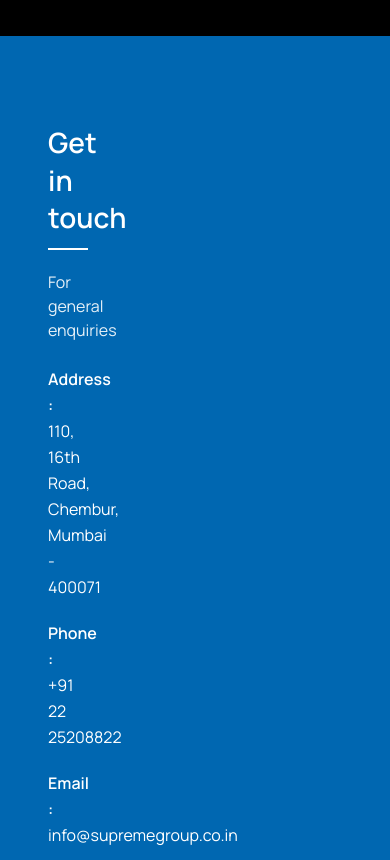
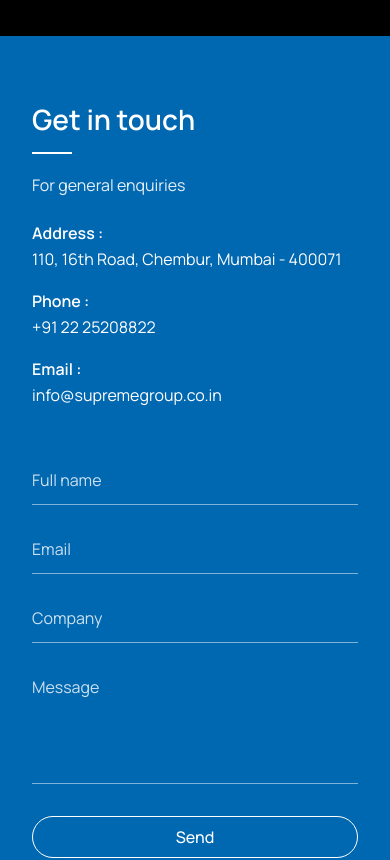
Before and after one commit to Mark-218/suprime-group, a Next.js app: page / in a window 390 px wide. Shown: the part 1220-2080 px from the top of the page. Built offline with nearby package versions, Linux system fonts and the light colour scheme.

Commit message:
minor fix

```diff
--- a/src/components/ContactForm.tsx
+++ b/src/components/ContactForm.tsx
@@ -2,31 +2,41 @@
 
 const ContactForm: React.FC = () => {
   return (
-    <form className="col-span-10 lg:col-span-5 grid grid-cols-1 gap-5">
+    <form className="w-full max-w-full col-span-10 lg:col-span-5 grid grid-cols-1 gap-5 px-4 sm:px-6 lg:px-0">
+      {/* Full name */}
       <input
         type="text"
         placeholder="Full name"
-        className="bg-transparent border-b border-white/50 focus:border-white outline-none py-3 placeholder-white/80 text-base"
+        className="w-full bg-transparent border-b border-white/50 focus:border-white outline-none py-3 placeholder-white/80 text-base"
       />
+
+      {/* Email */}
       <input
         type="email"
         placeholder="Email"
-        className="bg-transparent border-b border-white/50 focus:border-white outline-none py-3 placeholder-white/80 text-base"
+        className="w-full bg-transparent border-b border-white/50 focus:border-white outline-none py-3 placeholder-white/80 text-base"
       />
+
+      {/* Company */}
       <input
         type="text"
         placeholder="Company"
-        className="bg-transparent border-b border-white/50 focus:border-white outline-none py-3 placeholder-white/80 text-base"
+        className="w-full bg-transparent border-b border-white/50 focus:border-white outline-none py-3 placeholder-white/80 text-base"
       />
+
+      {/* Message */}
       <textarea
         placeholder="Message"
         rows={4}
-        className="bg-transparent border-b border-white/50 focus:border-white outline-none py-3 placeholder-white/80 resize-none text-base"
+        className="w-full bg-transparent border-b border-white/50 focus:border-white outline-none py-3 placeholder-white/80 resize-none text-base"
       ></textarea>
 
+      {/* Submit button */}
       <button
         type="submit"
-        className="px-8 mt-3 py-2 rounded-full text-base font-medium border border-white text-white hover:bg-white hover:!text-black transition-colors duration-300 w-fit cursor-pointer"
+        className="px-8 mt-3 py-2 rounded-full text-base font-medium border border-white text-white
+        hover:bg-white hover:!text-black transition-colors duration-300
+        w-full sm:w-fit cursor-pointer"
       >
         Send
       </button>
--- a/src/components/ContactInfo.tsx
+++ b/src/components/ContactInfo.tsx
@@ -2,15 +2,27 @@
 
 const ContactInfo: React.FC = () => {
   return (
-    <div className="w-full max-w-full px-4 sm:px-0 flex flex-col justify-center">
-      <h2 className="text-2xl lg:text-[20px] font-semibold mb-3">Get in touch</h2>
+    <div className="w-full px-4 sm:px-6 lg:px-0 flex flex-col justify-center">
+      {/* Heading */}
+      <h2 className="text-xl sm:text-2xl lg:text-[20px] font-semibold mb-3">
+        Get in touch
+      </h2>
+
+      {/* Divider line */}
       <div className="w-10 h-[2px] bg-white mb-5"></div>
-      <p className="mb-6 text-base lg:text-sm opacity-90">For general enquiries</p>
 
-      <div className="space-y-5 text-sm lg:text-[13px] leading-relaxed">
+      {/* Subtext */}
+      <p className="mb-6 text-sm sm:text-base lg:text-sm opacity-90">
+        For general enquiries
+      </p>
+
+      {/* Info */}
+      <div className="space-y-4 sm:space-y-5 text-sm sm:text-base lg:text-[13px] leading-relaxed">
         <div>
           <p className="font-semibold">Address :</p>
-          <p>110, 16th Road, Chembur, Mumbai - 400071</p>
+          <p className="break-words">
+            110, 16th Road, Chembur, Mumbai - 400071
+          </p>
         </div>
         <div>
           <p className="font-semibold">Phone :</p>
@@ -18,7 +30,7 @@
         </div>
         <div>
           <p className="font-semibold">Email :</p>
-          <p>info@supremegroup.co.in</p>
+          <p className="break-words">info@supremegroup.co.in</p>
         </div>
       </div>
     </div>
--- a/src/sections/ContactSection.tsx
+++ b/src/sections/ContactSection.tsx
@@ -4,16 +4,28 @@
 
 const ContactSection: React.FC = () => {
   return (
-    <section className="w-full bg-[#0067B1] text-white py-22 px-4 sm:px-6 font-[Manrope]">
+    <section className="w-full bg-[#0067B1] text-white py-16 font-[Manrope]">
       <div className="container mx-auto">
         <div className="grid grid-cols-12">
+          {/* Left empty col (for centering) */}
           <div className="hidden lg:block col-span-1" />
 
-          <div className="col-span-12 lg:col-span-10 px-4 sm:px-6 lg:px-12 grid grid-cols-1 lg:grid-cols-10 gap-10 lg:gap-16">
-            <ContactInfo />
-            <ContactForm />
+          {/* Main content: spans 10 cols on desktop */}
+          <div className="col-span-12 lg:col-span-10 px-4 sm:px-6 lg:px-12">
+            <div className="grid grid-cols-1 lg:grid-cols-2 gap-12 lg:gap-20">
+              {/* Left Info */}
+              <div className="max-w-md w-full">
+                <ContactInfo />
+              </div>
+
+              {/* Right Form */}
+              <div className="max-w-lg w-full">
+                <ContactForm />
+              </div>
+            </div>
           </div>
 
+          {/* Right empty col */}
           <div className="hidden lg:block col-span-1" />
         </div>
       </div>
```
